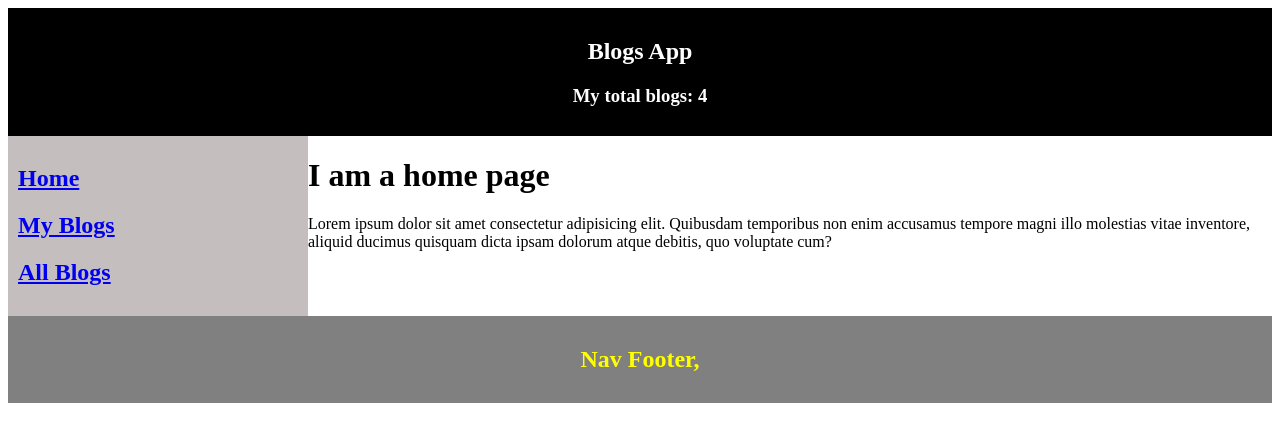
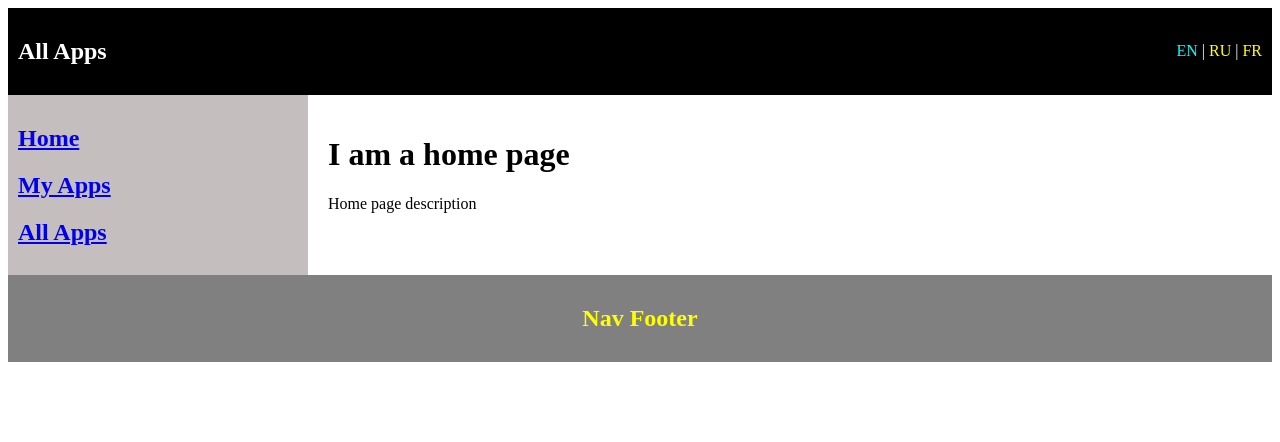
Before and after one commit to kiranvilla/blog, a Vue app: page / in a window 1280 px wide. Shown: the top 442 px of the page. Built offline with nearby package versions, Linux system fonts and the light colour scheme.

Commit message:
added i18n

```diff
--- a/package.json
+++ b/package.json
@@ -11,6 +11,7 @@
     "axios": "^0.26.0",
     "core-js": "^3.8.3",
     "vue": "^2.6.14",
+    "vue-i18n": "^8.27.1",
     "vue-router": "^3.5.3",
     "vuex": "^3.6.2"
   },
--- a/src/components/NavFooter.vue
+++ b/src/components/NavFooter.vue
@@ -1,18 +1,8 @@
 <template>
   <div class="footer">
-    <h2>Nav Footer, {{ header }}</h2>
+    <h2>{{ $t('message.navFooter') }}</h2>
   </div>
 </template>
-
-<script>
-export default {
-  props: {
-    header: {
-      type: String
-    }
-  }
-}
-</script>
 
 <style scoped>
 .footer {
--- a/src/components/NavHeader.vue
+++ b/src/components/NavHeader.vue
@@ -1,29 +1,23 @@
 <template>
   <div class="header">
-    <h2 @click="handleChangeHeader">{{ header }}</h2>
-    <h3>My total blogs: {{ myTotalBlogs }}</h3>
+    <h2>{{ $t('message.allBlogs') }}</h2>
+    <div class="lang">
+      <span @click="$i18n.locale = 'en'" :style="{color: $i18n.locale==='en' ? 'cyan' : 'yellow'}">EN</span> |
+      <span @click="$i18n.locale = 'ru'" :style="{color: $i18n.locale==='ru' ? 'cyan' : 'yellow'}">RU</span> |
+      <span @click="$i18n.locale = 'fr'" :style="{color: $i18n.locale==='fr' ? 'cyan' : 'yellow'}">FR</span>
+    </div>
   </div>
 </template>
 
 <script>
-import { mapState, mapGetters } from 'vuex'
+import { mapGetters } from 'vuex'
 
 export default {
   computed: {
-    ...mapState({
-      header: (state) => state.myBlogsModule.header,
-    }),
     ...mapGetters({
       myTotalBlogs: 'myBlogsModule/myTotalBlogs'
     })
   },
-  methods: {
-    handleChangeHeader() {
-      this.$store.commit('myBlogsModule/changeHeader', 'Header changed')
-      // this.$store.state.header = 'header changed'
-      // this.$emit('changeHeader', 'Header changed')
-    }
-  }
 }
 </script>
 
@@ -32,8 +26,18 @@ export default {
   background: black;
   text-align: center;
   padding: 10px;
+  display: flex;
+  justify-content: space-between;
+  align-items: center;
 }
 h2, h3 {
   color: #fff;
 }
+.lang {
+  color: #fff;
+}
+.lang span {
+  color: yellow;
+  cursor: pointer;
+}
 </style>
--- a/src/components/content/NavSideBar.vue
+++ b/src/components/content/NavSideBar.vue
@@ -1,13 +1,13 @@
 <template>
   <div class="side-bar">
     <router-link :to="{ name: 'home' }">
-      <h2>Home</h2>
+      <h2>{{ $t('message.home') }}</h2>
     </router-link>
     <router-link :to="{ name: 'my-blogs' }">
-      <h2>My Blogs</h2>
+      <h2>{{ $t('message.myBlogs') }}</h2>
     </router-link>
     <router-link :to="{ name: 'all-blogs' }">
-      <h2>All Blogs</h2>
+      <h2>{{ $t('message.allBlogs') }}</h2>
     </router-link>
   </div>
 </template>
--- /dev/null
+++ b/src/locales/en.js
@@ -0,0 +1,9 @@
+export const enLocales = {
+  home: 'Home',
+  myBlogs: 'My Apps',
+  allBlogs: 'All Apps',
+  blogsApp: 'Blogs App',
+  navFooter: 'Nav Footer',
+  homePage: 'I am a home page',
+  homePageDesc: 'Home page description'
+}
--- /dev/null
+++ b/src/locales/fr.js
@@ -0,0 +1,9 @@
+export const frLocales = {
+  home: 'Maison',
+  myBlogs: 'Mes applications',
+  allBlogs: 'Toutes les applications',
+  blogsApp: 'Application de blogs',
+  navFooter: 'Bas de page de navigation',
+  homePage: `je suis une page d'accueil`,
+  homePageDesc: `Descriptif de la page d'accueil`
+}
--- /dev/null
+++ b/src/locales/ru.js
@@ -0,0 +1,9 @@
+export const ruLocales = {
+  home: 'Дома',
+  myBlogs: 'Мои приложения',
+  allBlogs: 'Все приложения',
+  blogsApp: 'Приложение для блогов',
+  navFooter: 'Нижний колонтитул навигации',
+  homePage: 'я домашняя страница',
+  homePageDesc: 'Описание главной страницы'
+}
--- a/src/main.js
+++ b/src/main.js
@@ -4,6 +4,7 @@ import VueRouter from 'vue-router'
 import App from './App.vue'
 import router from './routes'
 import store from './store/store'
+import i18n from './plugins/vue-i18n'
 
 Vue.use(VueRouter)
 
@@ -12,5 +13,6 @@ Vue.config.productionTip = false
 new Vue({
   router,
   store,
+  i18n,
   render: h => h(App),
 }).$mount('#app')
--- /dev/null
+++ b/src/plugins/vue-i18n.js
@@ -0,0 +1,33 @@
+import Vue from "vue";
+import VueI18n from "vue-i18n";
+
+// Localisation language list
+import { enLocales } from '../locales/en'
+import { ruLocales } from '../locales/ru'
+import { frLocales } from '../locales/fr'
+
+
+Vue.use(VueI18n);
+
+const messages = {
+  en: {
+    message: enLocales
+  },
+  ru: {
+    message: ruLocales
+  },
+  fr: {
+    message: frLocales
+  }
+}
+
+// get current selected language
+const lang = localStorage.getItem("language") || "en";
+
+// Create VueI18n instance with options
+const i18n = new VueI18n({
+  locale: lang, // set locale
+  messages // set locale messages
+});
+
+export default i18n;
--- a/src/store/myBlogsModule.js
+++ b/src/store/myBlogsModule.js
@@ -1,7 +1,9 @@
+import i18n from "../plugins/vue-i18n";
+
 const myBlogsModule = {
   namespaced: true,
   state: {
-    header: 'Blogs App',
+    header: i18n.t('message.blogsApp'),
     blogs: [
       {
         title: 'Max',
@@ -27,9 +29,6 @@ const myBlogsModule = {
   },
 
   mutations: {
-    changeHeader(state, payload) {
-      state.header = payload
-    },
     addBlog(state, payload) {
       state.blogs.push(payload)
     },
--- a/src/views/HomePage.vue
+++ b/src/views/HomePage.vue
@@ -1,6 +1,12 @@
 <template>
-  <div>
-    <h1>I am a home page</h1>
-    <p>Lorem ipsum dolor sit amet consectetur adipisicing elit. Quibusdam temporibus non enim accusamus tempore magni illo molestias vitae inventore, aliquid ducimus quisquam dicta ipsam dolorum atque debitis, quo voluptate cum?</p>
+  <div class="homepage">
+    <h1>{{ $t('message.homePage') }}</h1>
+    <p>{{ $t('message.homePageDesc') }}</p>
   </div>
 </template>
+
+<style scoped>
+.homepage {
+  padding: 20px;
+}
+</style>
```
Also changed, not shown: 1 other file (tests, documents, lock files or other folders).
